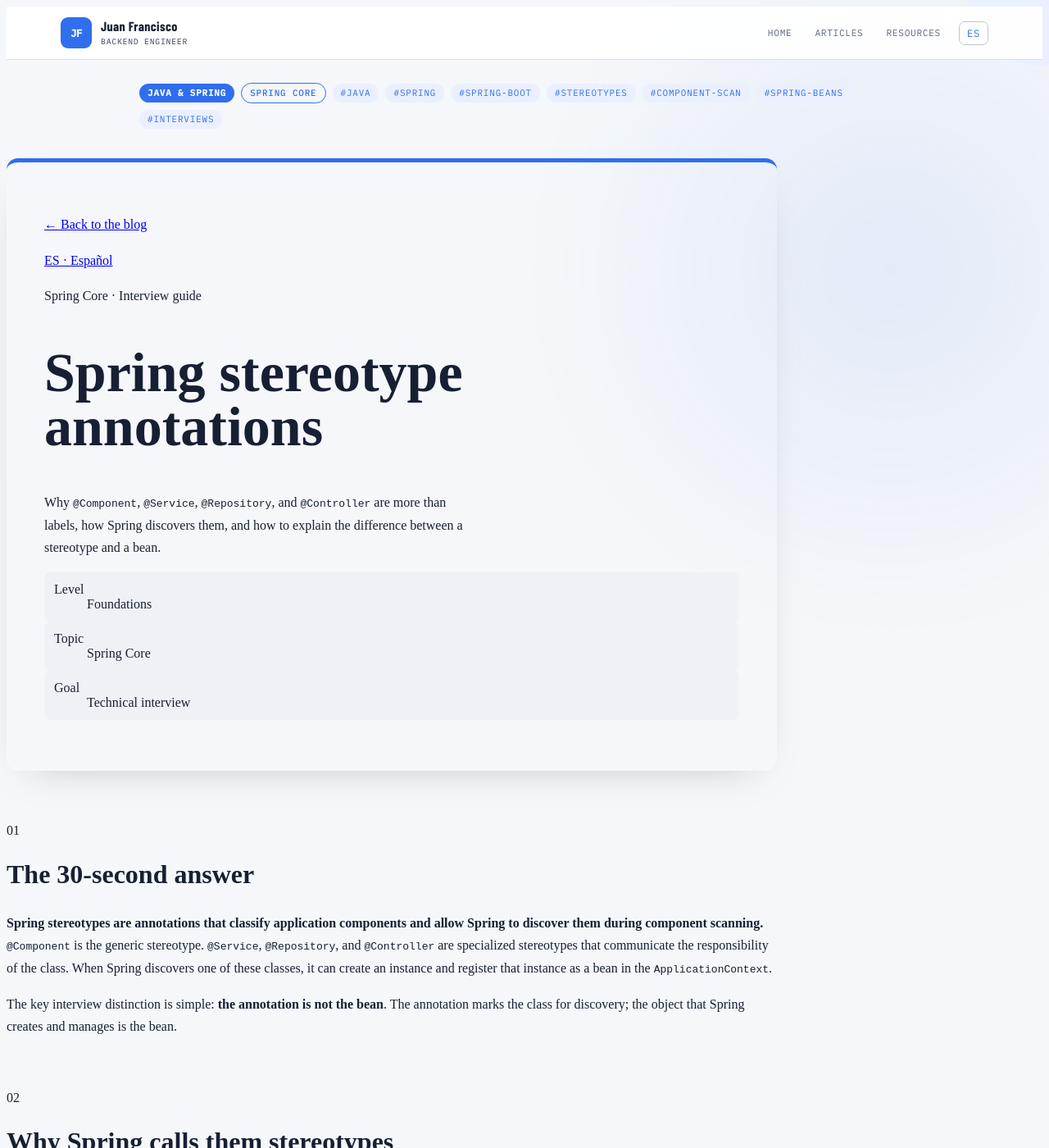
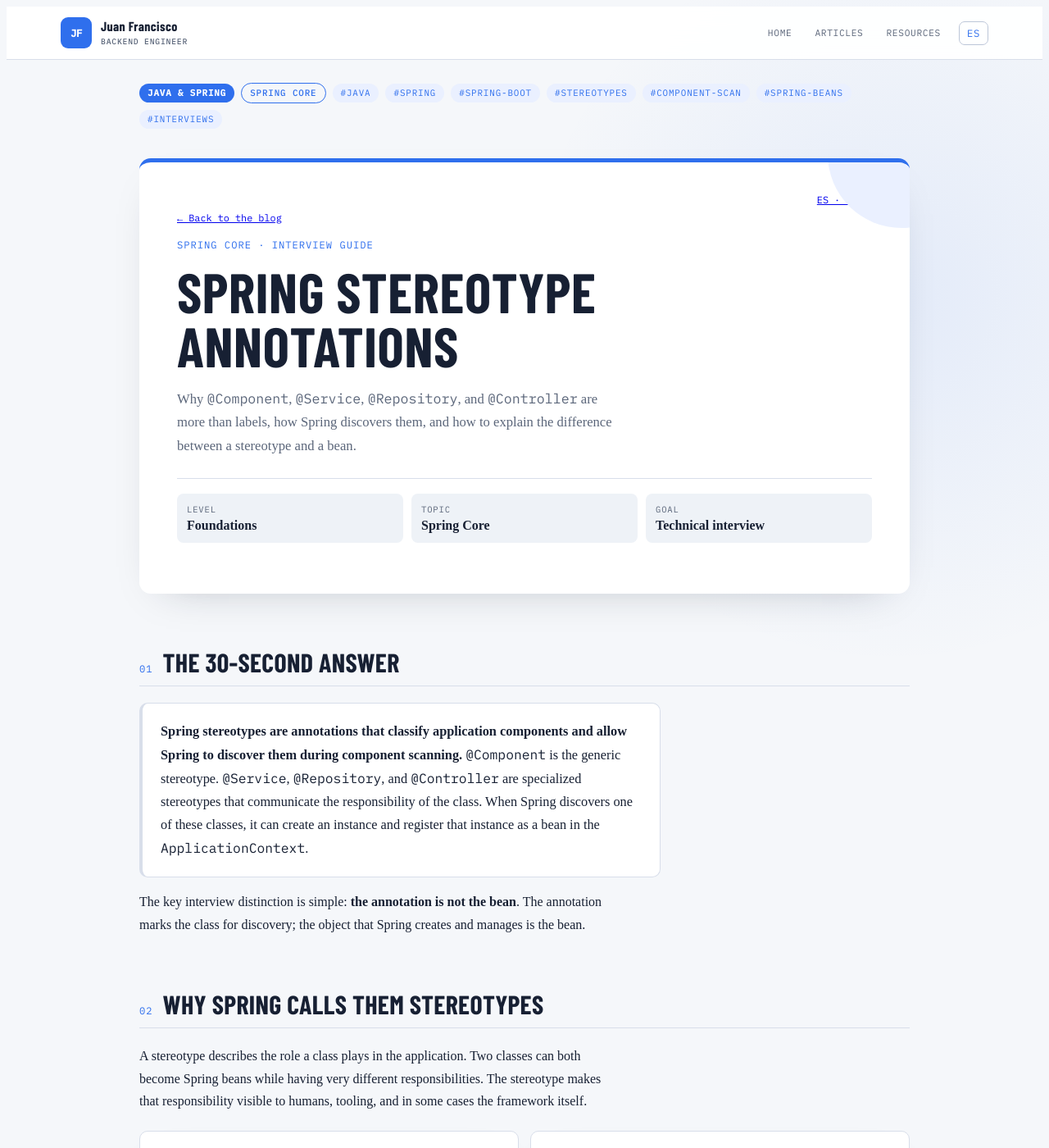
Before and after one commit to juanfranciscofernandezherreros/juanfranciscofernandezherreros.github.io, a Jekyll site: the page built from _posts/2026-09-11-spring-stereotypes.html, in a window 1280 px wide and 1400 px high. Shown: the whole window at 82% size. Built offline with Jekyll 4.4.1, drawn with Linux system fonts in a browser that asks for light colours.

Commit message:
design: polish English Spring stereotypes article

```diff
--- a/_posts/2026-09-11-spring-stereotypes.html
+++ b/_posts/2026-09-11-spring-stereotypes.html
@@ -12,7 +12,23 @@ tags: ["java","spring","spring-boot","stereotypes","component-scan","spring-bean
 date: "2026-09-11"
 reading_minutes: 8
 ---
-<div class="sheet">
+<style>
+.spring-stereotypes{--panel:var(--surface);--muted:var(--ink-soft);--line-local:var(--line);--code-local:var(--code-bg);--code-text-local:var(--code-ink);--notice-local:var(--accent-soft);--warn:#8b5a16;--warn-bg:#f7eddd;max-width:940px;margin:36px auto 96px;padding:0 24px}
+.spring-stereotypes .titleblock{position:relative;background:var(--panel);border:1px solid var(--line-local);padding:clamp(28px,5vw,46px)}
+.spring-stereotypes .back,.spring-stereotypes .lang,.spring-stereotypes .eyebrow,.spring-stereotypes .num,.spring-stereotypes .stamp dt,.spring-stereotypes pre,.spring-stereotypes code{font-family:"IBM Plex Mono",monospace}
+.spring-stereotypes .back,.spring-stereotypes .lang{font-size:.74rem}.spring-stereotypes .lang{position:absolute;right:28px;top:24px}.spring-stereotypes .eyebrow,.spring-stereotypes .num{color:var(--accent);font-size:.76rem;text-transform:uppercase;letter-spacing:.08em}
+.spring-stereotypes h1,.spring-stereotypes h2,.spring-stereotypes h3{font-family:"Barlow Condensed","Arial Narrow",sans-serif;text-transform:uppercase;letter-spacing:.01em;margin:0}
+.spring-stereotypes .titleblock h1{font-size:clamp(2.5rem,7vw,4.2rem);line-height:.98;max-width:18ch}.spring-stereotypes .lede{font-size:1.04rem;color:var(--muted);max-width:66ch;line-height:1.65}
+.spring-stereotypes .stamp{display:grid;grid-template-columns:repeat(3,minmax(0,1fr));gap:10px;border-top:1px solid var(--line-local);padding-top:18px;margin-top:24px}.spring-stereotypes .stamp div{padding:12px;border-radius:8px;background:var(--surface-2)}.spring-stereotypes .stamp dt{font-size:.66rem;color:var(--muted);text-transform:uppercase;letter-spacing:.08em}.spring-stereotypes .stamp dd{margin:4px 0 0;font-weight:650}
+.spring-stereotypes section{margin-top:64px}.spring-stereotypes .head{display:flex;gap:12px;align-items:baseline;border-bottom:1px solid var(--line-local);padding-bottom:10px;margin-bottom:20px}.spring-stereotypes h2{font-size:clamp(1.55rem,4vw,2rem)}.spring-stereotypes h3{font-size:1.08rem}.spring-stereotypes p,.spring-stereotypes li{max-width:72ch;line-height:1.72}.spring-stereotypes .answer{background:var(--panel);border:1px solid var(--line-local);border-left:4px solid var(--accent);padding:20px 22px;font-size:1.02rem}
+.spring-stereotypes .grid{display:grid;grid-template-columns:repeat(2,minmax(0,1fr));gap:14px;margin:22px 0}.spring-stereotypes .card{background:var(--panel);border:1px solid var(--line-local);padding:18px;min-height:100%}.spring-stereotypes .card h3{margin-bottom:8px;color:var(--ink)}.spring-stereotypes .card p{font-size:.93rem;color:var(--muted);margin:0}
+.spring-stereotypes .flow{display:flex;flex-wrap:wrap;align-items:center;gap:.65rem;margin:22px 0}.spring-stereotypes .flow span{background:var(--panel);border:1px solid var(--line-local);border-radius:8px;padding:.68rem .82rem;font-family:"IBM Plex Mono",monospace;font-size:.78rem}.spring-stereotypes .flow b{color:var(--accent)}
+.spring-stereotypes pre{overflow:auto;background:var(--code-local);color:var(--code-text-local);border:1px solid var(--line-local);padding:17px 18px;line-height:1.6;font-size:.84rem}.spring-stereotypes .ann{color:#8de5a5}.spring-stereotypes .notice,.spring-stereotypes .trap{padding:15px 18px;margin:20px 0}.spring-stereotypes .notice{border-left:3px solid var(--accent);background:var(--notice-local)}.spring-stereotypes .trap{border-left:3px solid var(--warn);background:var(--warn-bg)}
+.spring-stereotypes footer{color:var(--muted);border-top:1px solid var(--line-local);margin-top:54px;padding-top:22px}
+@media(prefers-color-scheme:dark){.spring-stereotypes{--warn:#ffc66d;--warn-bg:#2a2116}}
+@media(max-width:650px){.spring-stereotypes{padding:0 16px}.spring-stereotypes .grid,.spring-stereotypes .stamp{grid-template-columns:1fr}.spring-stereotypes .titleblock{padding:26px 20px}.spring-stereotypes .lang{position:static;margin-top:0}.spring-stereotypes .flow{align-items:stretch}.spring-stereotypes .flow span{flex:1 1 100%}.spring-stereotypes .flow b{display:none}}
+</style>
+<div class="sheet spring-stereotypes">
   <div class="titleblock">
     <p class="back"><a href="../../">&larr; Back to the blog</a></p>
     <p class="lang"><a href="es/">ES · Español</a></p>
```
